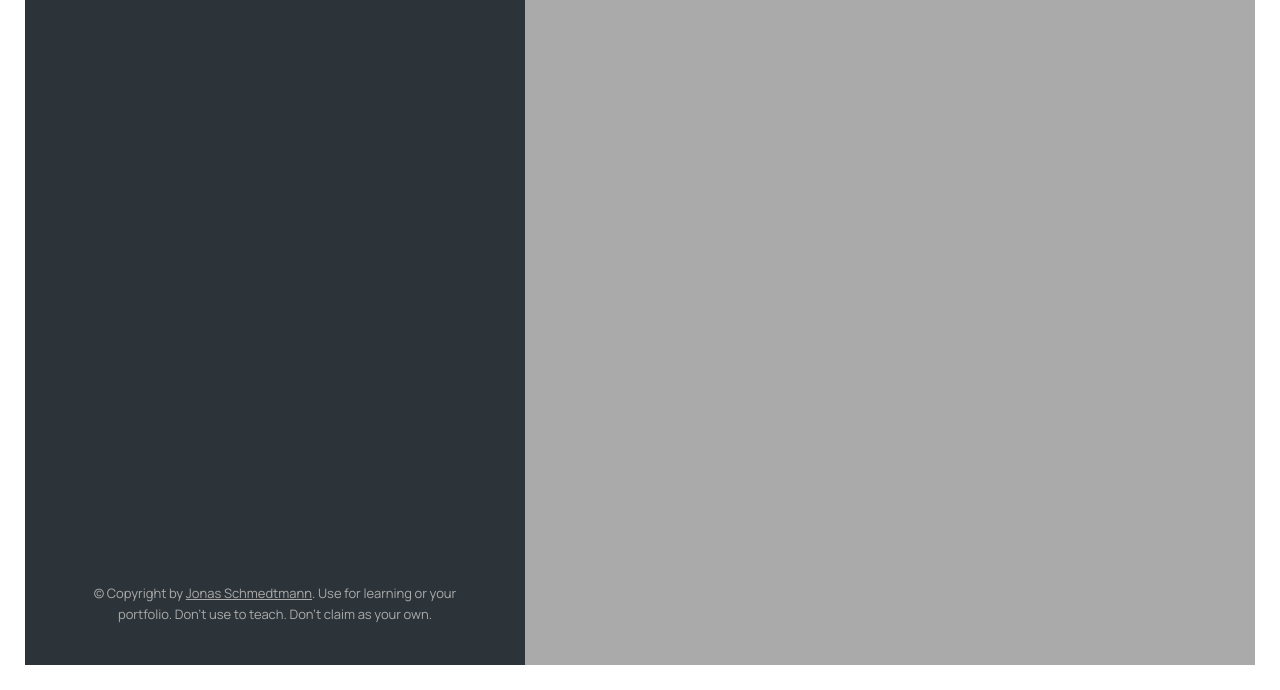
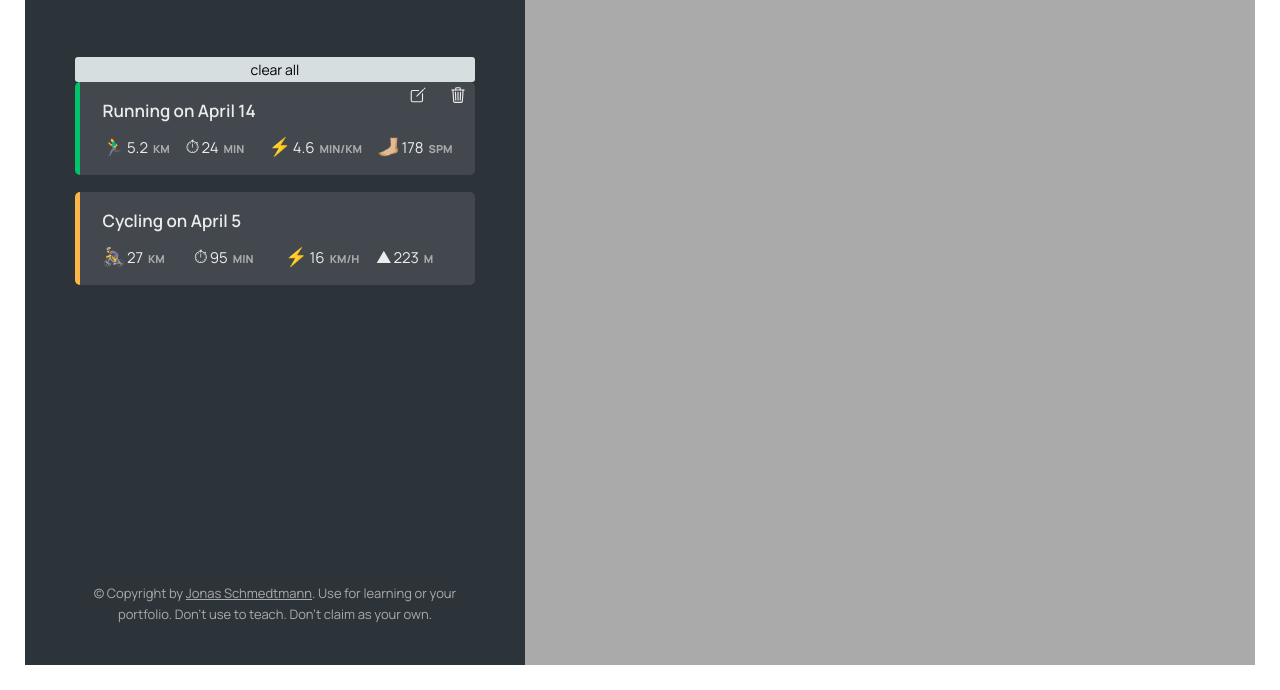
Before and after one commit to MSreeN/Mapty, a plain HTML site: page index.html in a window 1280 px wide. Shown: the part 110-800 px from the top of the page. Drawn offline with nearby package versions, Linux system fonts and the light colour scheme.

Commit message:
working with clear all button

```diff
--- a/index.html
+++ b/index.html
@@ -17,7 +17,7 @@
   <script type="module" src="https://unpkg.com/ionicons@5.4.0/dist/ionicons/ionicons.esm.js"></script>
   <script nomodule="" src="https://unpkg.com/ionicons@5.4.0/dist/ionicons/ionicons.js"></script>
 
-  <script defer src="script.js"></script>
+  <!-- <script defer src="script.js"></script> -->
   <title>mapty // Map your workouts</title>
 </head>
 
@@ -70,8 +70,10 @@
         </div>
       </div>
 
+      <div class="clear_all">
+        <button class="clear_button form__input">clear all</button>
+      </div>
 
-      <!--
       <li class="workout workout--running" data-id="1234567890">
         <ion-icon class="delete-icon" name="trash-outline"></ion-icon>
         <ion-icon class="edit-icon" name="create-outline"></ion-icon>
@@ -120,7 +122,7 @@
           <span class="workout__value">223</span>
           <span class="workout__unit">m</span>
         </div>
-      </li> -->
+      </li>
 
 
     </ul>
```
